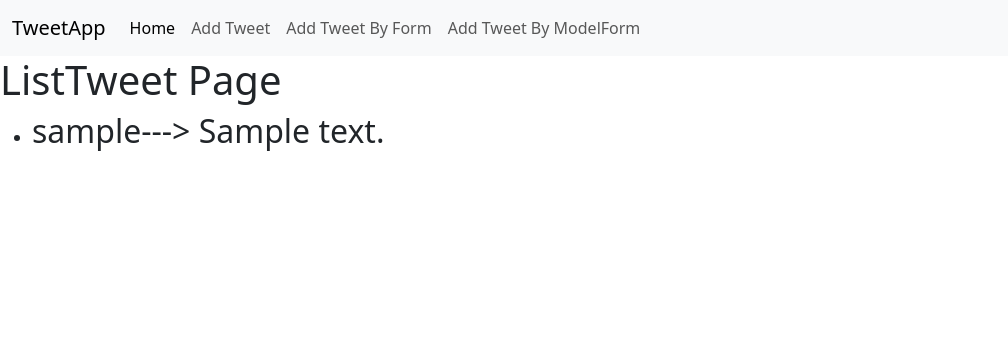
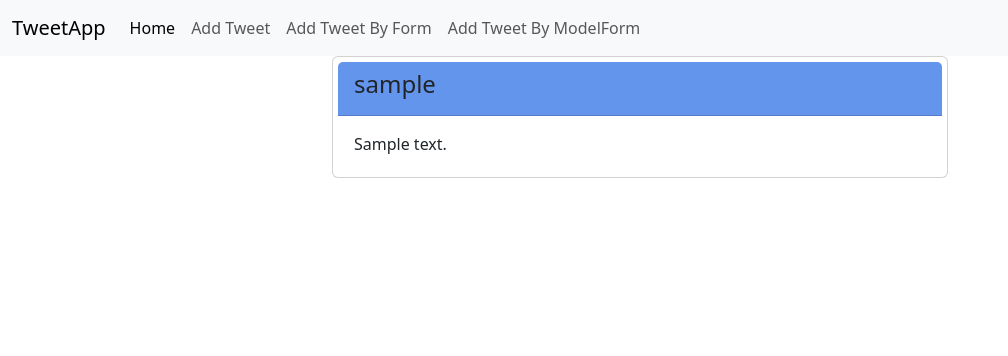
Before and after one commit to JrS4mIl/twitterApp, a Django app: template templates/listweet.html in a window 1280 px wide. Shown: the top 356 px of the page, without its empty margins (0-1008 px from the left). Run offline with Django 4.2, Linux system fonts and the light colour scheme; the template is opened without the code that fills it: values that come from a table or form of the project are taken from there, others are empty; tables that the repository leaves empty hold one stand-in row (values such as "Sample post").

Commit message:
feat: template

```diff
--- a/templates/addtweet.html
+++ b/templates/addtweet.html
@@ -1,9 +1,10 @@
 {% extends 'base.html' %}
 
 {% block content %}
-<h1>AddTweet Page</h1>
+
 <form action="" method="POST">
   {% csrf_token %}
+  <div class="container" style="width:50%">
   <div class="mb-3">
     <label for="nickname" class="form-label">Nickname</label>
     <input type="text" class="form-control" id="nickname" name="nickname">
@@ -16,5 +17,6 @@
   <div class="mb-3 form-check">
   </div>
   <button type="submit" class="btn btn-primary">Send Tweet</button>
+  </div>
 </form>
 {% endblock %}
--- a/templates/listweet.html
+++ b/templates/listweet.html
@@ -1,11 +1,16 @@
-{% extends 'base.html' %}
+{% extends "base.html" %}
 
 {% block content %}
-<h1>ListTweet Page</h1>
-<ul>
+<div class="container" style="width: 50%;">
     {% for tweet in all_tweets %}
-    <li><h2>{{tweet.nickname}}---> {{tweet.message}}</h2></li>
+    <div class="card" style="padding: 5px;">
+        <div class="card-header" style="background-color: cornflowerblue;">
+           <h4>{{tweet.nickname}}</h4>
+        </div>
+        <div class="card-body">
+            <p class="card-text">{{tweet.message}}</p>
+        </div>
+    </div>
     {% endfor %}
-
-</ul>
+</div>
 {% endblock %}
--- a/twittetApp/urls.py
+++ b/twittetApp/urls.py
@@ -20,7 +20,7 @@ from django.conf import settings
 from django.conf.urls.static import static
 urlpatterns = [
     path('admin/', admin.site.urls),
-    path('tweetapp/',include('tweet.urls'))
+    path('',include('tweet.urls'))
 ]
 if settings.DEBUG:
     urlpatterns += static(settings.MEDIA_URL, document_root=settings.MEDIA_ROOT)
```
